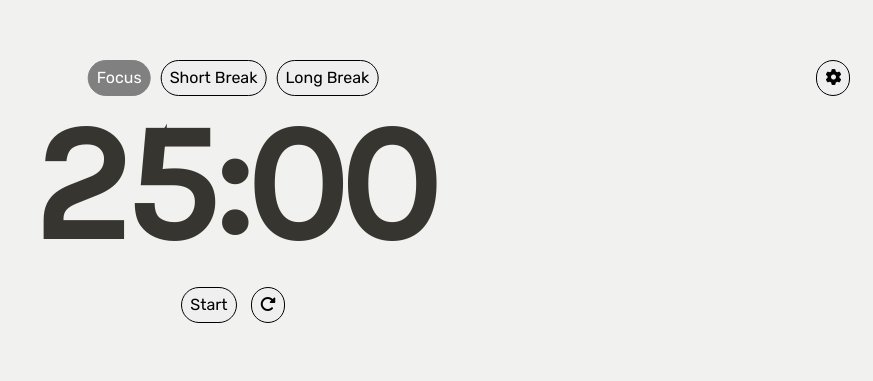
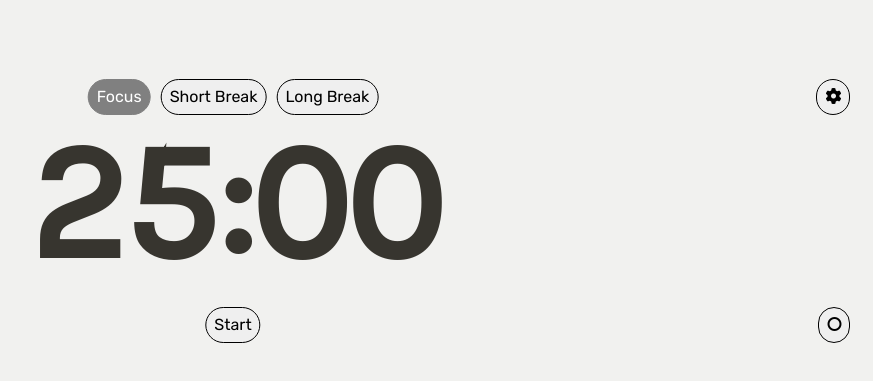
Before and after one commit to sameetpatil5/Notion-Pomodoro-Timer, a plain HTML site: page index.html in a window 1280 px wide. Shown: the part 197-578 px from the top of the page, without its empty margins (407-1280 px from the left). Drawn offline with nearby package versions, Linux system fonts and the light colour scheme.

Commit message:
Remove reset button from view and Add an options menu button

```diff
--- a/index.html
+++ b/index.html
@@ -27,9 +27,14 @@
       <div id="ripple"></div>
       <div id="time-left">25:00</div>
     </div>
-    <div id="start-stop-reset-container">
-      <button id="start-stop-btn">Start</button>
-      <button id="reset-btn"><i class="fas fa-redo-alt"></i></button>
+    <div id="start-stop-option-container">
+      <div id="start-stop-container">
+        <button id="start-stop-btn">Start</button>
+        <!-- <button id="reset-btn"><i class="fas fa-redo-alt"></i></button> -->
+      </div>
+      <div id="option-container">
+        <button id="option-btn"><i class="fas fa-o"></i></button>
+      </div>
     </div>
   </div>
 
--- a/script.js
+++ b/script.js
@@ -8,7 +8,7 @@ let fontColor = '#37352F'; // Default font color
 // DOM elements
 const timeLeftEl = document.getElementById('time-left');
 const startStopBtn = document.getElementById('start-stop-btn');
-const resetBtn = document.getElementById('reset-btn');
+// const resetBtn = document.getElementById('reset-btn');
 const pomodoroIntervalBtn = document.getElementById('pomodoro-interval-btn');
 const shortBreakIntervalBtn = document.getElementById('short-break-interval-btn');
 const longBreakIntervalBtn = document.getElementById('long-break-interval-btn');
@@ -20,6 +20,8 @@ const fontColorSelect = document.getElementById('font-color');
 const saveBtn = document.getElementById('save-btn');
 const timerContainer = document.getElementById('timer-container');
 const ripple = document.getElementById('ripple');
+const optionBtn = document.getElementById('option-btn');
+const optionsCollapse = document.getElementById('options-collapse');
 
 // Event listeners for interval buttons
 pomodoroIntervalBtn.addEventListener('click', () => {
@@ -27,6 +29,7 @@ pomodoroIntervalBtn.addEventListener('click', () => {
   currentInterval = 'pomodoro';
   timeLeft = 25 * 60;
   updateTimeLeftTextContent();
+  resetTimer();
 });
 
 shortBreakIntervalBtn.addEventListener('click', () => {
@@ -34,6 +37,7 @@ shortBreakIntervalBtn.addEventListener('click', () => {
   currentInterval = 'short-break';
   timeLeft = 5 * 60;
   updateTimeLeftTextContent();
+  resetTimer();
 });
 
 longBreakIntervalBtn.addEventListener('click', () => {
@@ -41,6 +45,7 @@ longBreakIntervalBtn.addEventListener('click', () => {
   currentInterval = 'long-break';
   timeLeft = 10 * 60;
   updateTimeLeftTextContent();
+  resetTimer();
 });
 
 // Event listener for start/stop button
@@ -68,10 +73,10 @@ document.addEventListener('keydown', (event) => {
 });
 
 // Event listener for reset button
-resetBtn.addEventListener('click', () => {
-  // Reset the timer
-  resetTimer();
-});
+// resetBtn.addEventListener('click', () => {
+//   // Reset the timer
+//   resetTimer();
+// });
 
 timerContainer.addEventListener('dblclick', () => {
   // Reset the timer
--- a/style.css
+++ b/style.css
@@ -31,7 +31,7 @@ body {
   justify-content: center;
   align-items: center;
   width: 100%;
-  margin-bottom: 1rem;
+  margin: 1rem;
   position: relative;
 }
 
@@ -58,10 +58,41 @@ body {
   align-items: center;
 }
 
+#start-stop-option-container {
+  width: 100%;
+  display: flex;
+  justify-content: center;
+  align-items: center;
+  margin-top: 1rem;
+  position: relative;
+}
+
+#start-stop-container {
+  position: absolute;
+  top: 50%;
+  left: 50%;
+  transform: translate(-50%, -50%);
+  display: flex;
+  justify-content: center;
+  align-items: center;
+  flex-grow: 1;
+  text-align: center;
+}
+
+#option-container {
+  position: absolute;
+  top: 50%;
+  right: 0;
+  transform: translateY(-50%);
+  display: flex;
+  justify-content: flex-end;
+  align-items: center;
+}
+
 /* Timer Styles */
 #timer-container {
   position: relative;
-  margin-top: 0.5rem;
+  margin: 0.5rem;
   display: flex;
   justify-content: center;
   align-items: center;
@@ -81,6 +112,7 @@ body {
 
 #time-left {
   font-family: "Karla", sans-serif;
+  font-variant-numeric: tabular-nums; /* by https://stackoverflow.com/users/1913729/blex*/
   font-size: 10.375rem;
   font-weight: 800;
   text-align: center;
@@ -164,7 +196,8 @@ body {
 .interval-btn,
 #start-stop-btn,
 #reset-btn,
-#settings-btn {
+#settings-btn,
+#option-btn {
   border-radius: 50px;
   border: 1px solid black;
   color: black;
@@ -179,7 +212,8 @@ body {
 .interval-btn:hover,
 #start-stop-btn:hover,
 #reset-btn:hover,
-#settings-btn:hover {
+#settings-btn:hover,
+#option-btn:hover {
   background-color: black;
   color: white;
   border-color: black;
```
